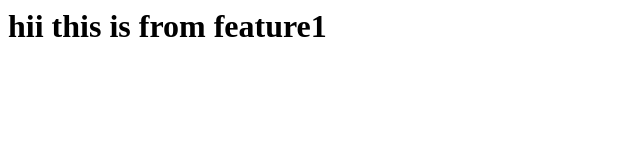
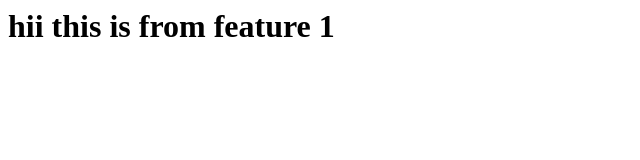
Before and after one commit to advaith1408/sample, a plain HTML site: page index.html in a window 1280 px wide. Shown: the full height of the page, 0-640 px from the left. Drawn offline with Linux system fonts and the light colour scheme.

Commit message:
:initial commit f1

```diff
--- a/index.html
+++ b/index.html
@@ -1 +1 @@
-<h1>hii this is from feature1</h1>
+<h1>hii this is from feature 1</h1>
```
